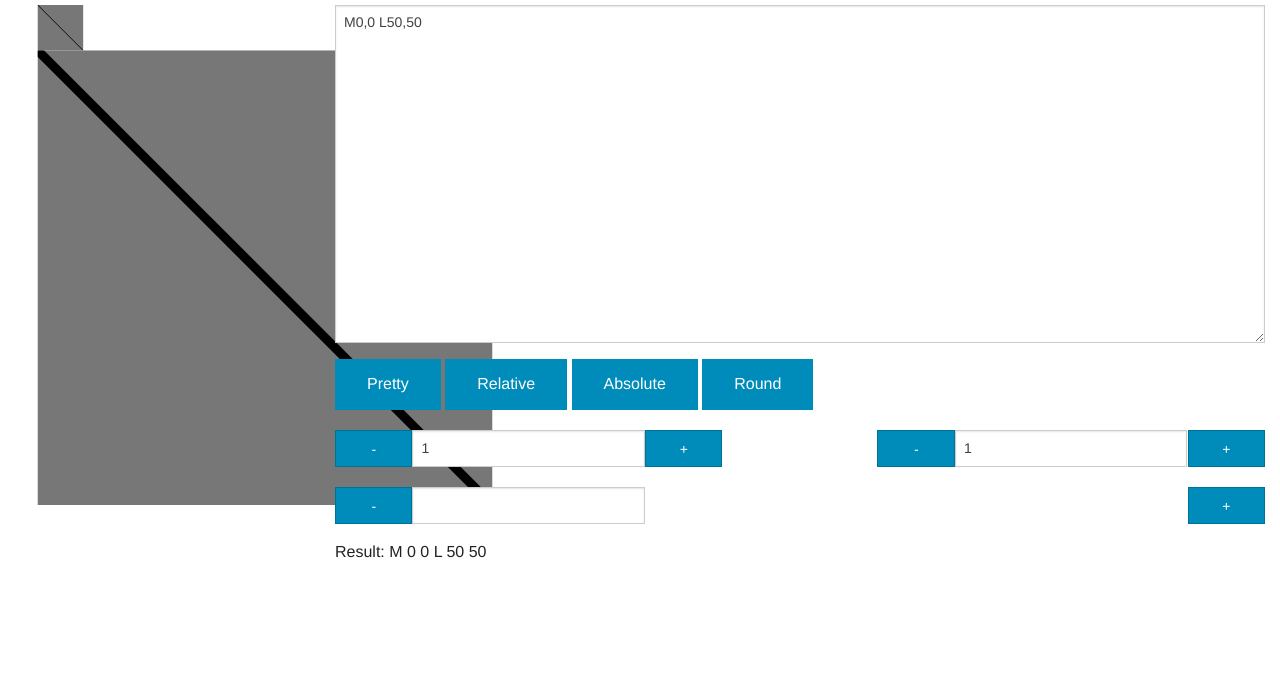
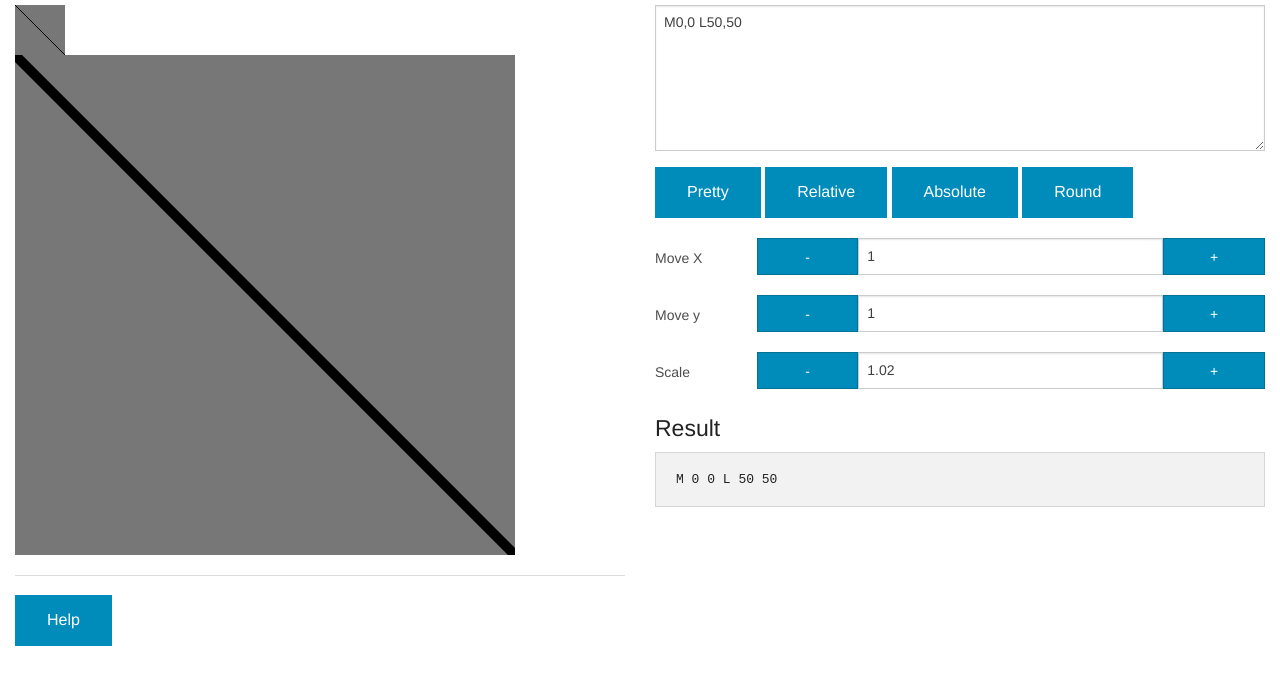
Before and after one commit to mattiash/svg-path-fixup, a website: page index.html in a window 1280 px wide. Shown: the part 68-752 px from the top of the page. Drawn offline with Linux system fonts and the light colour scheme.

Commit message:
Add documentation and make it prettier

```diff
--- a/index.html
+++ b/index.html
@@ -12,12 +12,15 @@
     </style>
 </head>
 <body>
-<h1>SVG Path Fixup</h1>
 <div ng-controller="Ctrl">
     <div class="row">
-        <div class="small-3 columns">
+        <h1>SVG Path Fixup</h1>
+    </div>
+    <div class="row">
+        <div class="large-6 columns">
+            <div>
                 <svg style="vertical-align: top;" xmlns="http://www.w3.org/2000/svg" version="1.1"
-                 xmlns:xlink="http://www.w3.org/1999/xlink" width="500" height="500"
+                     xmlns:xlink="http://www.w3.org/1999/xlink" width="500" height="550"
                      viewBox="0 0 500 550">
                     <symbol id="mysymbol" viewBox="0 0 50 50">
                         <path ng-attr-d="{{symbol.path}}"></path>
@@ -32,47 +35,84 @@
                          style="fill: #000000; stroke: #000000"></use>
                 </svg>
             </div>
-        <div class="small-9 columns">
-            <textarea ng-model="symbol.pathexpr" cols="80" rows="20"></textarea>
+            <hr>
+            <div ng-show="showhelp" class="panel">
+                <p>
+                    Paste your SVG Path expression in the input box. Press "Pretty" to normalize the expression.
+                    Then use the Move and Scale buttons to center your path inside the grey boxes and make it fill
+                    the entire boxes.
+                </p>
+                <p>
+                    When you are happy with the result, copy the result from the Result section to your svg.
+                </p>
+                <dl>
+                    <dt>Tip 1</dt>
+                    <dd>If the path is distorted when you move it, add a "M 0 0" at the start of the path.</dd>
+                    <dt>Tip 2</dt>
+                    <dd>If the path is not visible at all, it may be positioned outside the 50 x 50 pixel boxes.
+                    Press "Relative" and then change the M command at the start of the path to "M 0 0".</dd>
+                    <dt>Tip 3</dt>
+                    <dd>If the path looks like it is missing a section, try to add a "Z" at the end of the path.</dd>
+                </dl>
+                </p>
+            </div>
+            <div>
+                <button ng-hide="showhelp" ng-click="showhelp = true">Help</button>
+                <button ng-show="showhelp" ng-click="showhelp = false">Hide Help</button>
+            </div>
+        </div>
+        <div class="large-6 columns">
+            <textarea ng-model="symbol.pathexpr" cols="20" rows="8"></textarea>
             <button style="vertical-align: top;" ng-click="pretty()">Pretty</button>
             <button style="vertical-align: top;" ng-click="to_relative()">Relative</button>
             <button style="vertical-align: top;" ng-click="to_absolute()">Absolute</button>
             <button style="vertical-align: top;" ng-click="round()">Round</button>
             <div class="row collapse">
-                <div class="small-1 columns">
+                <div class="small-2 columns">
+                    <label class="left inline">Move X</label>
+                </div>
+                <div class="small-2 columns">
                     <button class="prefix" ng-click="x_dec()">-</button>
                 </div>
-                <div class="small-3 columns">
+                <div class="small-6 columns">
                     <input type="text" ng-model="dx">
                 </div>
-                <div class="small-1 columns">
+                <div class="small-2 columns">
                     <button class="postfix" ng-click="x_inc()">+</button>
                 </div>
+            </div>
+            <div class="row collapse">
                 <div class="small-2 columns">
-                &nbsp;
+                    <label class="left inline">Move y</label>
                 </div>
-                <div class="small-1 columns">
+                <div class="small-2 columns">
                     <button class="prefix" ng-click="y_dec()">-</button>
                 </div>
-                <div class="small-3 columns">
+                <div class="small-6 columns">
                     <input type="text" ng-model="dy">
                 </div>
-                <div class="small-1 columns">
+                <div class="small-2 columns">
                     <button class="postfix" ng-click="y_inc()">+</button>
                 </div>
             </div>
             <div class="row collapse">
-                <div class="small-1 columns">
+                <div class="small-2 columns">
+                    <label class="left inline">Scale</label>
+                </div>
+                <div class="small-2 columns">
                     <button class="prefix" ng-click="scale_down()">-</button>
                 </div>
-                <div class="small-3 columns">
+                <div class="small-6 columns">
                     <input type="text" ng-model="scaleFactor">
                 </div>
-                <div class="small-1 columns">
+                <div class="small-2 columns">
                     <button class="postfix" ng-click="scale_up()">+</button>
                 </div>
             </div>
-                Result: <span>{{symbol.path}}</span>
+            <h4>Result</h4>
+            <div class="panel">
+                <pre style="white-space: pre-wrap">{{symbol.path}}</pre>
+            </div>
         </div>
     </div>
 </div>
--- a/svg-path-fixup.js
+++ b/svg-path-fixup.js
@@ -10,6 +10,7 @@ angular.module("SvgPathFixup", [])
         };
         $scope.dx = 1;
         $scope.dy = 1;
+        $scope.scaleFactor = 1.02;
 
         $scope.$watch( 'symbol.pathexpr', function(newVal) {
             if(newVal)
```
Lines whose indentation alone changed are shown as unchanged.
